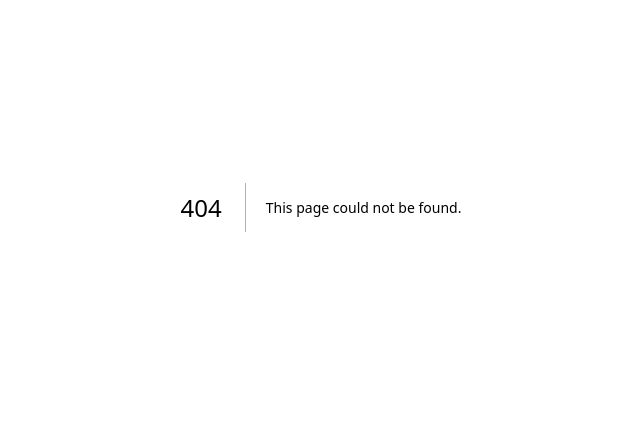
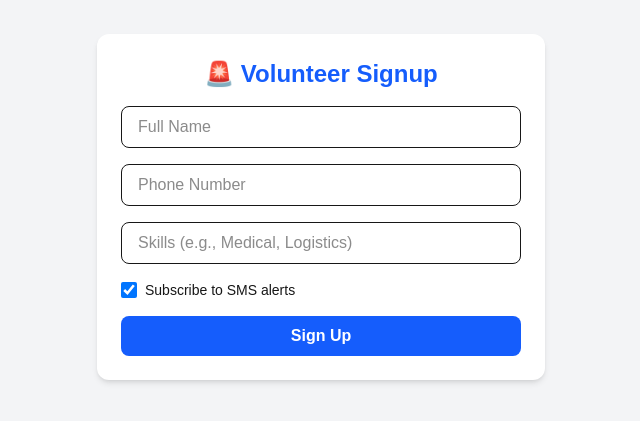
Before and after one commit to Kush1601/SurgeAid, a Next.js app: page /volunteer in a window 1280 px wide. Before the commit this address had no page. Shown: the part 193-614 px from the top of the page, without its empty margins (319-959 px from the left). Built offline with nearby package versions, Linux system fonts and the light colour scheme.

Commit message:
Fourth Commit

```diff
--- /dev/null
+++ b/app/test/page.js
@@ -0,0 +1,26 @@
+"use client";
+import { db } from "../../lib/firebase";
+import { collection, addDoc } from "firebase/firestore";
+
+export default function TestPage() {
+  const addVolunteer = async () => {
+    await addDoc(collection(db, "volunteers"), {
+      name: "Test User",
+      phone: "1234567890",
+      skills: "Medical",
+      subscribed: true,
+    });
+    alert("Volunteer added!");
+  };
+
+  return (
+    <main className="flex min-h-screen items-center justify-center">
+      <button
+        onClick={addVolunteer}
+        className="px-6 py-3 bg-blue-600 text-white rounded-lg"
+      >
+        Add Test Volunteer
+      </button>
+    </main>
+  );
+}
--- /dev/null
+++ b/app/volunteer/page.js
@@ -0,0 +1,92 @@
+"use client";
+import { useState } from "react";
+import { db } from "../../lib/firebase";
+import { collection, addDoc } from "firebase/firestore";
+
+export default function VolunteerForm() {
+  const [name, setName] = useState("");
+  const [phone, setPhone] = useState("");
+  const [skills, setSkills] = useState("");
+  const [subscribed, setSubscribed] = useState(true);
+  const [loading, setLoading] = useState(false);
+  const [success, setSuccess] = useState(false);
+
+  const handleSubmit = async (e) => {
+    e.preventDefault();
+    setLoading(true);
+    try {
+      await addDoc(collection(db, "volunteers"), {
+        name,
+        phone,
+        skills,
+        subscribed,
+        createdAt: new Date(),
+      });
+      setSuccess(true);
+      setName("");
+      setPhone("");
+      setSkills("");
+    } catch (e) {
+      console.error("Error adding volunteer: ", e);
+      alert("Error saving data.");
+    }
+    setLoading(false);
+  };
+
+  return (
+    <main className="flex min-h-screen items-center justify-center bg-gray-100 p-4">
+      <div className="w-full max-w-md bg-white rounded-xl shadow-md p-6">
+        <h1 className="text-2xl font-bold text-center text-blue-600 mb-4">
+          🚨 Volunteer Signup
+        </h1>
+        <form onSubmit={handleSubmit} className="space-y-4">
+          <input
+            type="text"
+            placeholder="Full Name"
+            value={name}
+            onChange={(e) => setName(e.target.value)}
+            required
+            className="w-full px-4 py-2 border rounded-lg focus:ring-2 focus:ring-blue-400"
+          />
+          <input
+            type="tel"
+            placeholder="Phone Number"
+            value={phone}
+            onChange={(e) => setPhone(e.target.value)}
+            required
+            className="w-full px-4 py-2 border rounded-lg focus:ring-2 focus:ring-blue-400"
+          />
+          <input
+            type="text"
+            placeholder="Skills (e.g., Medical, Logistics)"
+            value={skills}
+            onChange={(e) => setSkills(e.target.value)}
+            className="w-full px-4 py-2 border rounded-lg focus:ring-2 focus:ring-blue-400"
+          />
+          <label className="flex items-center space-x-2">
+            <input
+              type="checkbox"
+              checked={subscribed}
+              onChange={(e) => setSubscribed(e.target.checked)}
+              className="h-4 w-4 text-blue-600"
+            />
+            <span className="text-sm">Subscribe to SMS alerts</span>
+          </label>
+
+          <button
+            type="submit"
+            disabled={loading}
+            className="w-full bg-blue-600 text-white font-semibold py-2 rounded-lg hover:bg-blue-700 transition"
+          >
+            {loading ? "Submitting..." : "Sign Up"}
+          </button>
+        </form>
+        {success && (
+          <p className="text-green-600 text-center mt-4">
+            ✅ You’re signed up as a volunteer!
+          </p>
+        )}
+      </div>
+    </main>
+  );
+}
--- /dev/null
+++ b/lib/firebase.js
@@ -0,0 +1,20 @@
+
+// Import the functions you need from the SDKs you need
+import { initializeApp } from "firebase/app";
+import { getFirestore } from "firebase/firestore";
+// TODO: Add SDKs for Firebase products that you want to use
+// https://firebase.google.com/docs/web/setup#available-libraries
+
+// Your web app's Firebase configuration
+const firebaseConfig = {
+  apiKey: "AIzaSyB-apG3fufINpXOtnJpk-fVxvIFf-NnLTY",
+  authDomain: "surgeaid.firebaseapp.com",
+  projectId: "surgeaid",
+  storageBucket: "surgeaid.firebasestorage.app",
+  messagingSenderId: "63161911292",
+  appId: "1:63161911292:web:3ff65696df9ff1ccba5479"
+};
+
+// Initialize Firebase
+const app = initializeApp(firebaseConfig);
+export const db = getFirestore(app);
```
Also changed, not shown: package.json (+5 -4 lines), 1 other file (tests, documents, lock files or other folders).
